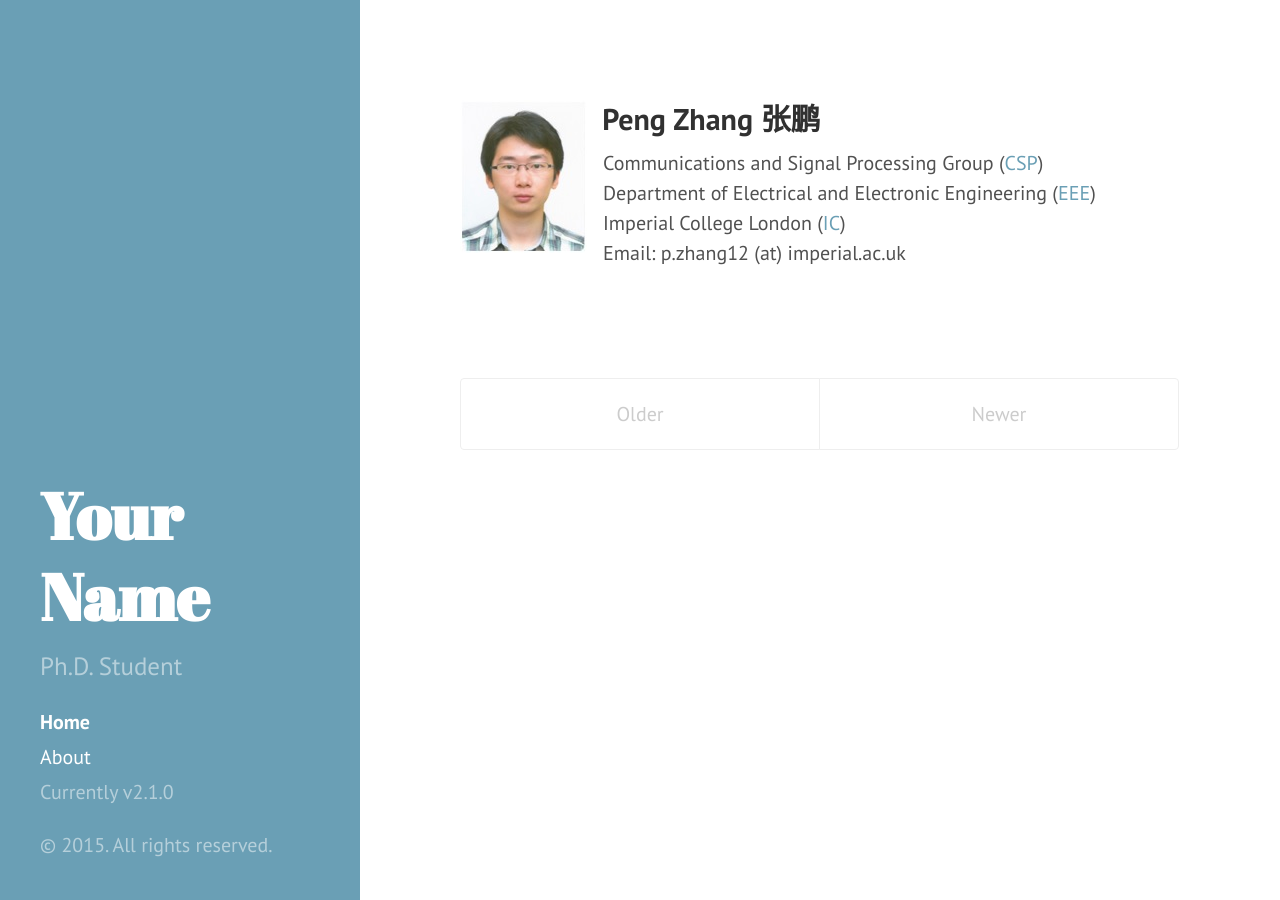
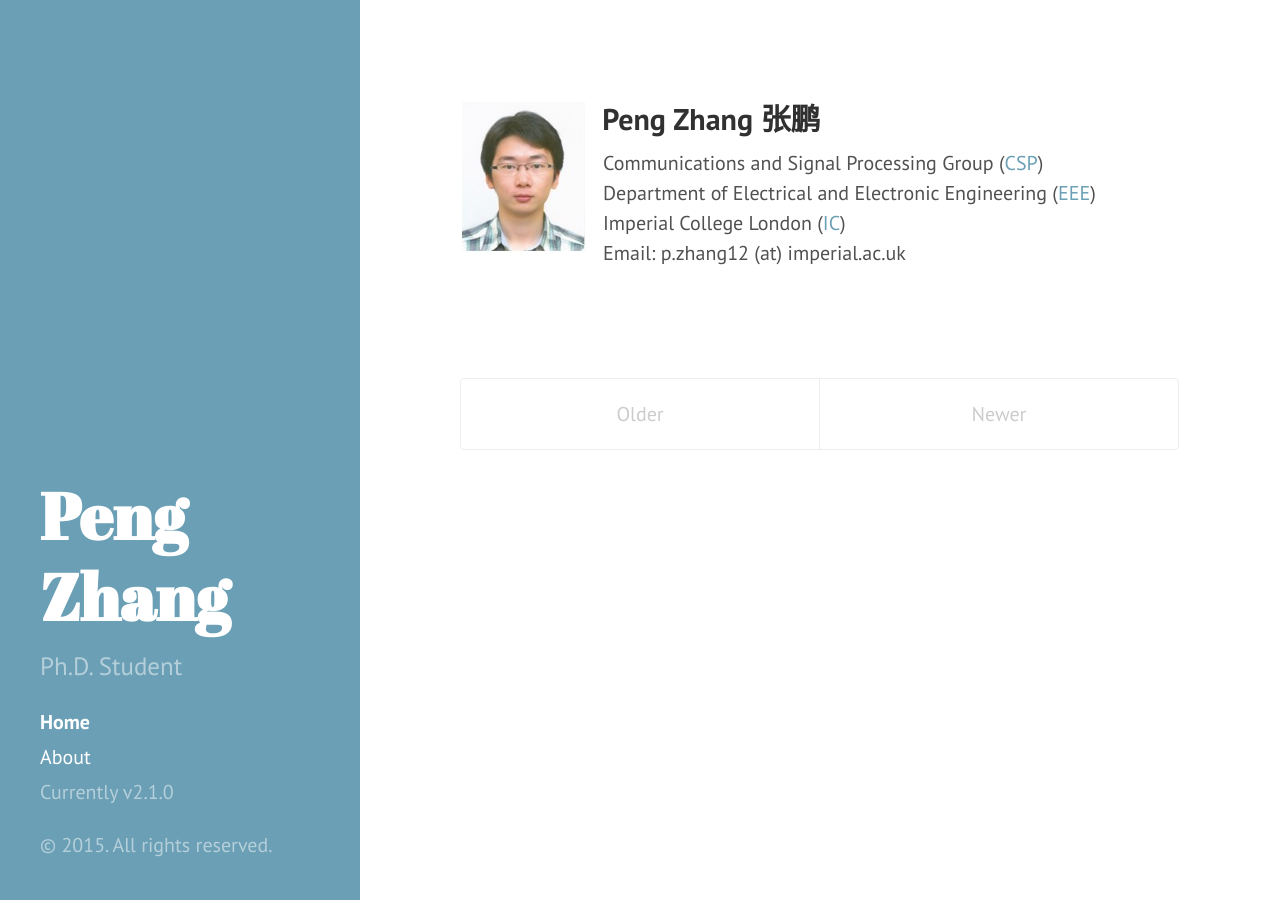
Before and after one commit to p-zhang/p-zhang.github.io, a Jekyll site: the page built from index.html, in a window 1280 px wide. Built offline with Jekyll 4.4.1, drawn with Linux system fonts in a browser that asks for light colours; Markdown is read by kramdown in place of the engine named in the settings; the list of posts is cut into pages by our own code.

Commit message:
Update _config.yml

```diff
--- a/_config.yml
+++ b/_config.yml
@@ -10,7 +10,7 @@ permalink:        pretty
 relative_permalinks: true
 
 # Setup
-title:            Your Name
+title:            Peng Zhang
 tagline:          'Ph.D. Student'
 description:      'Ph.D. Student'
 #url:              http://hyde.getpoole.com
@@ -18,7 +18,7 @@ url:               http://p-zhang.github.io
 baseurl:          /
 
 author:
-  name:           'Your Name'
+  name:           'Peng Zhang'
 #  url:            https://twitter.com/mdo
 
 paginate:         1
```
